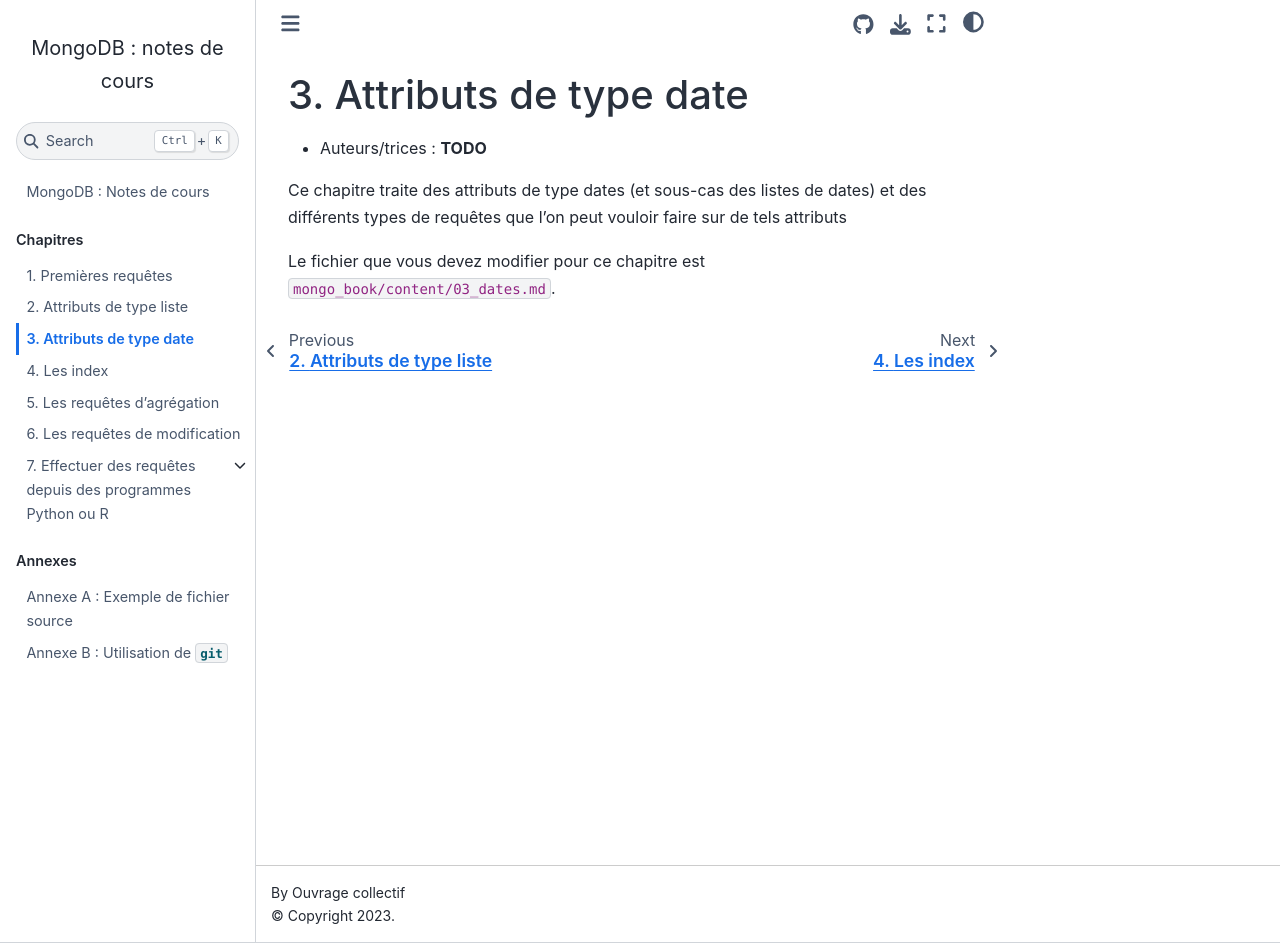
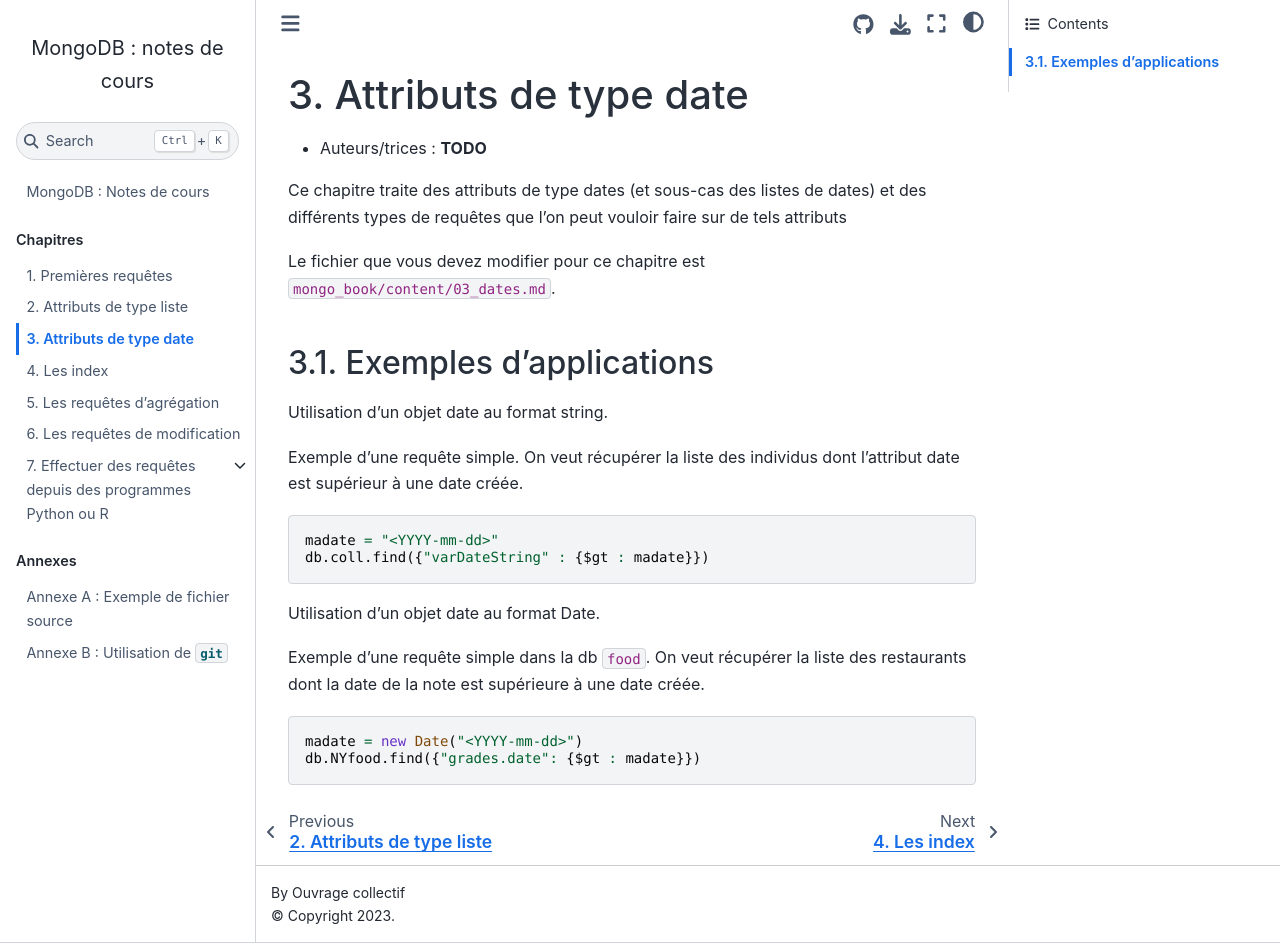
Before and after one commit to rtavenar/mongo_book, a Jupyter Book: the page built from content/03_dates.md, in a window 1280 px wide and 943 px high. Built offline with Jupyter Book 1.0.4 settings and Sphinx 7.4.7 and the Sphinx Book theme 1.1.4, drawn with Linux system fonts in a browser that asks for light colours.

Commit message:
Update 03_dates.md

````diff
--- a/content/03_dates.md
+++ b/content/03_dates.md
@@ -20,3 +20,19 @@ kernelspec:
 Ce chapitre traite des attributs de type dates (et sous-cas des listes de dates) et des différents types de requêtes que l'on peut vouloir faire sur de tels attributs
 
 Le fichier que vous devez modifier pour ce chapitre est `mongo_book/content/03_dates.md`.
+
+## Exemples d'applications
+Utilisation d'un objet date au format string.
+
+Exemple d'une requête simple. On veut récupérer la liste des individus dont l'attribut date est supérieur à une date créée.
+```javascript
+madate = "<YYYY-mm-dd>"
+db.coll.find({"varDateString" : {$gt : madate}})
+```
+Utilisation d'un objet date au format Date.
+
+Exemple d'une requête simple dans la db `food`. On veut récupérer la liste des restaurants dont la date de la note est supérieure à une date créée.
+```javascript
+madate = new Date("<YYYY-mm-dd>")
+db.NYfood.find({"grades.date": {$gt : madate}})
+```
````
